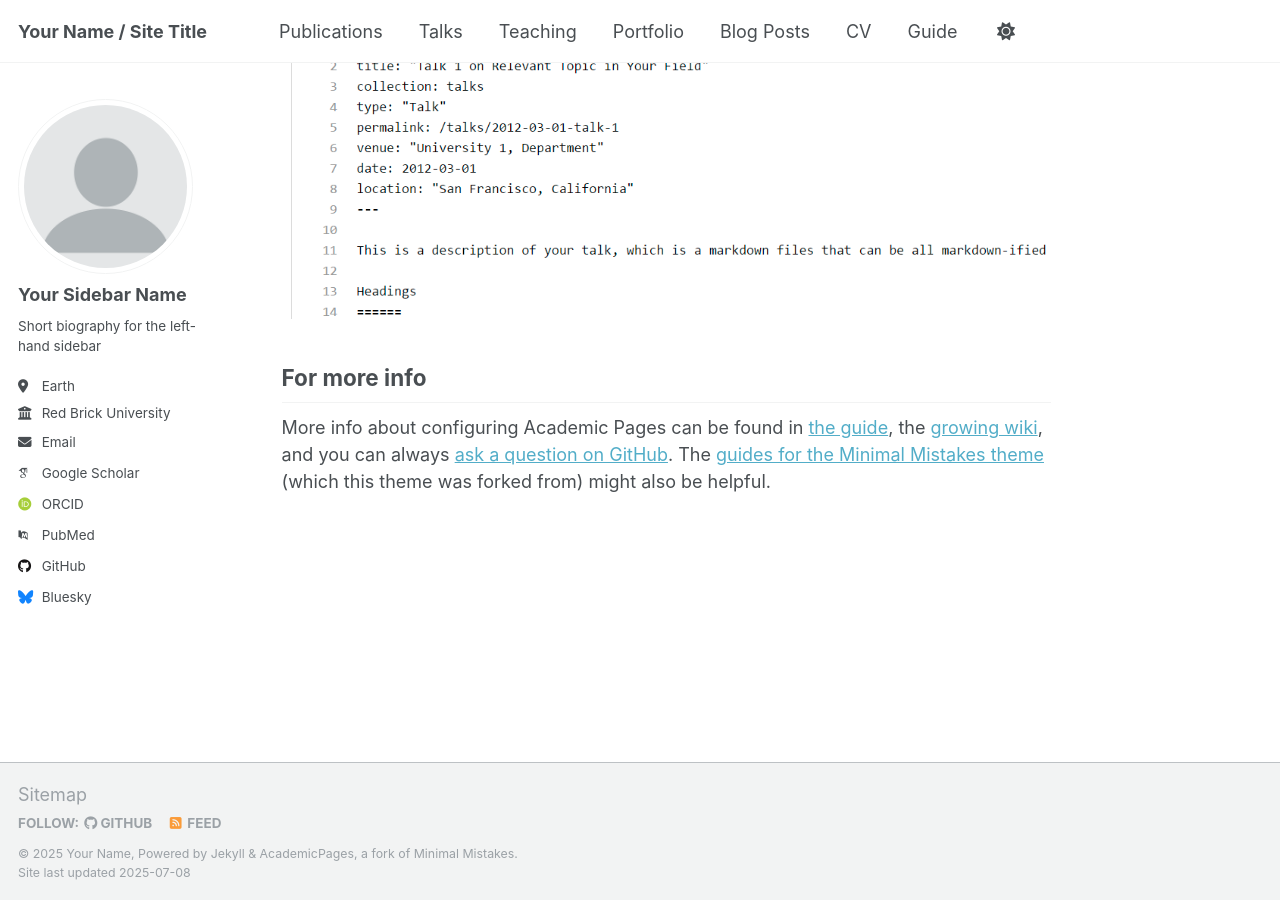
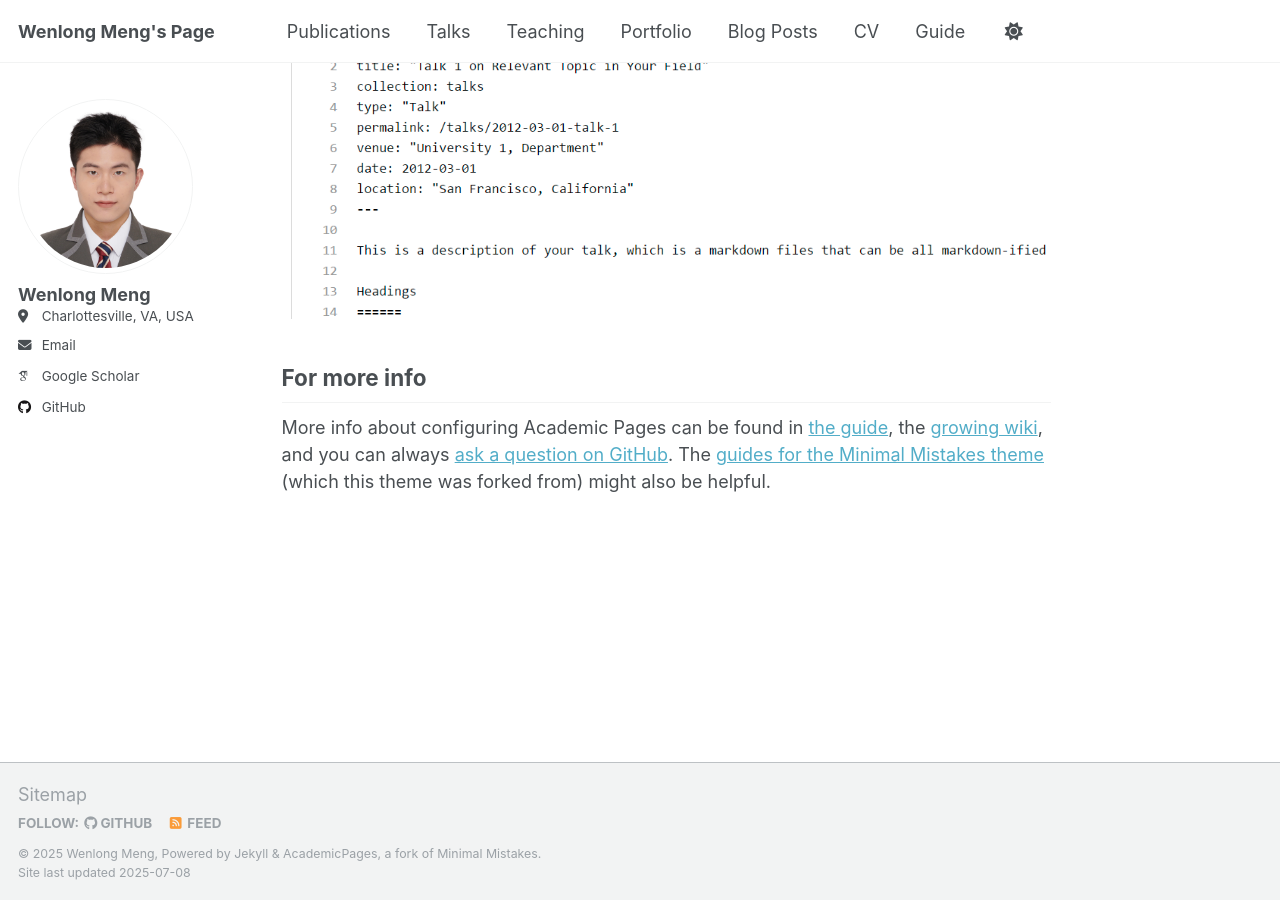
Before and after one commit to meng-wenlong/meng-wenlong.github.io, a Jekyll site: the page built from _pages/about.md, in a window 1280 px wide and 900 px high, scrolled down 2636 px. Built offline with Jekyll 4.4.1, drawn with Linux system fonts in a browser that asks for light colours; some web fonts are replaced.

Commit message:
update config

```diff
--- a/_config.yml
+++ b/_config.yml
@@ -9,9 +9,9 @@
 # Basic Site Settings
 locale                   : "en-US"
 site_theme               : "default"
-title                    : "Your Name / Site Title"
+title                    : "Wenlong Meng's Page"
 title_separator          : "-"
-name                     : &name "Your Name"
+name                     : &name "Wenlong Meng"
 description              : &description "personal description"
 url                      : https://academicpages.github.io # the base hostname & protocol for your site e.g. "https://[your GitHub username].github.io" or if you already have some other page hosted on Github then use "https://[your GitHub username].github.io/[Your Repo Name]"
 baseurl                  : "" # the subpath of your site, e.g. "/blog"
@@ -22,23 +22,23 @@ repository               : "academicpages/academicpages.github.io"
 #               Additional customization can be done by editing /_includes/author-profile.html
 author:
   # Biographic information
-  avatar           : "profile.png"
-  name             : "Your Sidebar Name"
+  avatar           : "photo.JPG"
+  name             : *name
   pronouns         : # example: "she/her"
-  bio              : "Short biography for the left-hand sidebar"
-  location         : "Earth"
-  employer         : "Red Brick University"
+  bio              : # "Short biography for the left-hand sidebar"
+  location         : "Charlottesville, VA, USA"
+  employer         : # "Red Brick University"
   uri              : # URL
-  email            : "none@example.org"
+  email            : "jtx8xm@virginia.edu"
 
   # Academic websites
   academia         : # URL
   arxiv            : # URL - Update with the correct link to your profile
-  googlescholar    : "https://scholar.google.com/citations?user=PS_CX0AAAAAJ"
+  googlescholar    : "https://scholar.google.com/citations?hl=en&user=XrcI3GwAAAAJ"
   impactstory      : # URL
-  orcid            : "http://orcid.org/yourorcidurl"
+  orcid            : # "http://orcid.org/yourorcidurl"
   semantic         : # URL
-  pubmed           : "https://www.ncbi.nlm.nih.gov/pubmed/?term=john+snow"
+  pubmed           : # "https://www.ncbi.nlm.nih.gov/pubmed/?term=john+snow"
   researchgate     : # URL
   scopus           : # URL
 
@@ -46,12 +46,12 @@ author:
   bitbucket        : # Username - Update with your username on the site
   codepen          : # Username
   dribbble         : # Username
-  github           : "academicpages"
+  github           : "meng-wenlong"
   kaggle           : # Username
   stackoverflow    : # User number or user number and name (i.e., use "1" or "1/jeff-atwood")
 
   # Social media
-  bluesky          : "bsky.app" # Replace this with you Bluesky username
+  bluesky          : # "bsky.app" # Replace this with you Bluesky username
   facebook         : # Username
   flickr           : # Username
   foursquare       : # Username
```
Also changed, not shown: images/photo.JPG (added).
